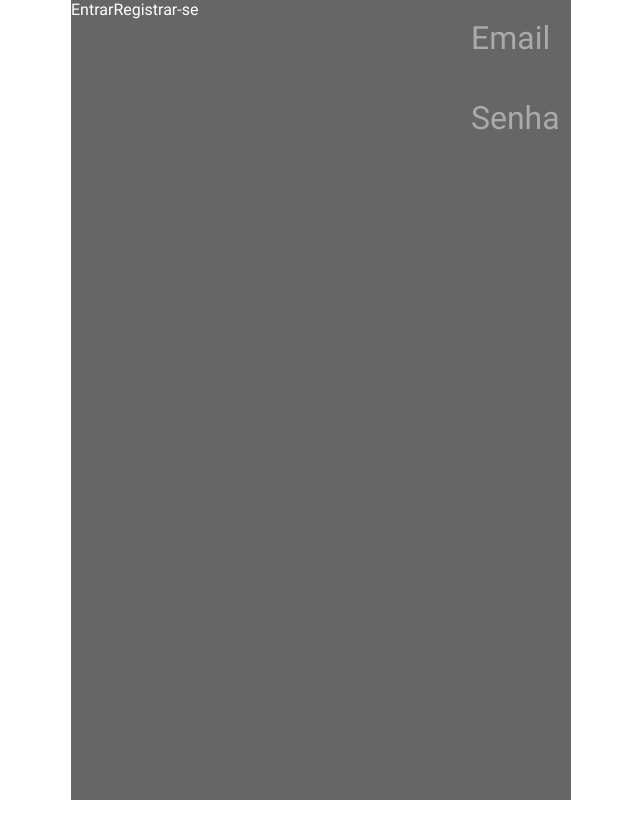
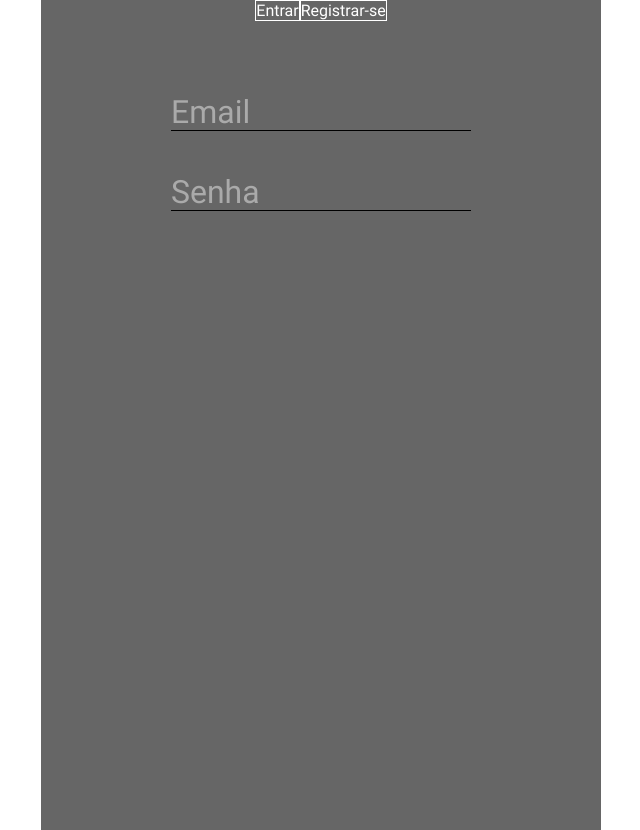
Before and after one commit to KaianFerreira/Venus, a Vue app in the folder frontend/: page /signin in a window 1280 px wide. Shown: the whole page, without its empty margins (319-959 px from the left). Before the commit the page ends 800 px from the top, so only its background shows below. Built offline with nearby package versions, Linux system fonts and the light colour scheme.

Commit message:
frontend | classe de inputs

```diff
--- a/frontend/src/assets/_scss/form.scss
+++ b/frontend/src/assets/_scss/form.scss
@@ -12,28 +12,28 @@
     color: #aaa;
   }
   .line {
-    width: 100%;
+    transition: 0.33s;
+    position: absolute;
+    bottom: 0;
     height: 1px;
-    background-color: #aaa;
+    width: 0%;
+    background-image: linear-gradient(to right, red 40%, black 94%);
   }
   input {
     border: none;
     background-color: transparent;
+    border-bottom: 1px solid;
     font-size: 0.8em;
     outline: none;
-  }
-  ::after {
-    width: 100%;
-    height: 2px;
-    background-color: red;
   }
   .input-value:focus + .input-span{
     color: white;
     font-size: 0.8em;
     transform: translateY(-30px);
   }
-  .input-value:focus + .line {
-    background-color: red;
+  input:focus + label + div{
+    width: 100%;
+    display: block;
   }
   .active {
     color: white;
--- a/frontend/src/components/SignIn.vue
+++ b/frontend/src/components/SignIn.vue
@@ -10,16 +10,14 @@
           <div v-if="login" class="login-form">
             <form @submit.prevent="signIn">
               <div class="form-group">
-                <div class="wrapper">
-                  <input type="email" class="input-value input-large" id="email" v-model="email"/>
-                  <label class="input-span" for="email" :class="{ 'active': email }">Email</label>
-                </div>
+                <input type="email" class="input-value input-large" id="email" v-model="email"/>
+                <label class="input-span" for="email" :class="{ 'active': email }">Email</label>
+                <div class="line"></div>
               </div>
               <div class="form-group">
-                <div class="wrapper">
-                  <input type="password" class="input-value input-large"  id="password" v-model="password">
-                  <label class="input-span" :class="{ 'active': password }" for="password">Senha</label>
-                </div>
+                <input type="password" class="input-value input-large"  id="password" v-model="password">
+                <label class="input-span" :class="{ 'active': password }" for="password">Senha</label>
+                <div class="line"></div>
               </div>
             </form>
           </div>
@@ -71,11 +69,17 @@ export default {
   height: 100%;
   width: 500px;
   justify-content: center;
+  padding: 30px;
   .wrapper {
     min-height: 100%;
   }
   .header {
     display: flex;
+    justify-content: center;
+    width: 100%;
+    * {
+      border: 1px solid white;
+    }
   }
 }
 </style>
```
